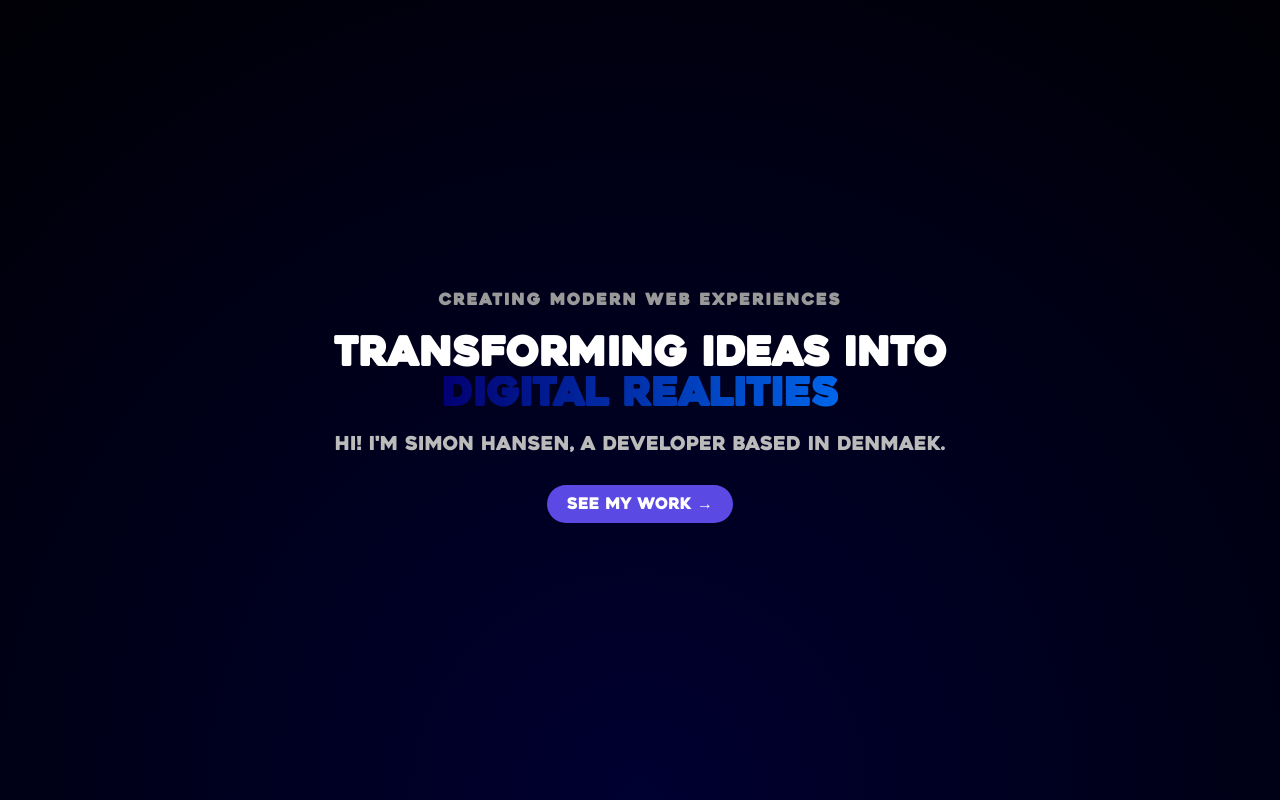
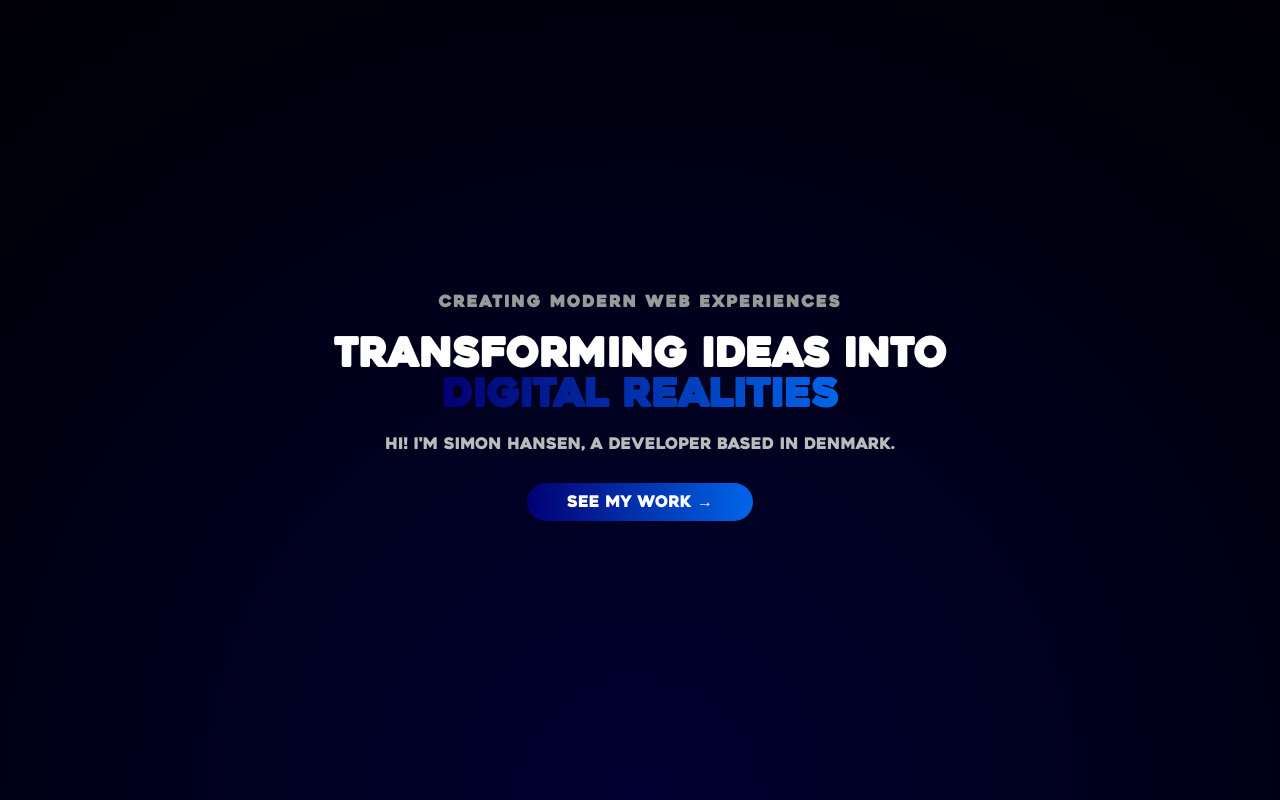
Before and after one commit to SimonOnyszczakHansen/Website, an Angular app: page / in a window 1280 px wide. Shown: the top 800 px of the page. Built offline with nearby package versions, Linux system fonts and the light colour scheme.

Commit message:
added styling to the button

```diff
--- a/src/app/homepage/homepage.component.css
+++ b/src/app/homepage/homepage.component.css
@@ -1,5 +1,5 @@
 body {
-    background: rgb(7,0,134);
+  background: rgb(7, 0, 134);
   background: radial-gradient(circle, rgb(0, 0, 49) 0%, rgb(0, 0, 5) 100%);
   min-height: 100em;
   height: 100%;
@@ -11,6 +11,7 @@ body {
   border: 0;
   font-family: skibidi;
 }
+
 .hero {
   height: 100vh;
   display: flex;
@@ -47,22 +48,23 @@ body {
 }
 
 .hero p {
-    font-size: 1.2rem;
+  font-size: 1rem;
   margin-bottom: 30px;
   color: #bbb;
 }
 
 .cta-button {
   display: inline-block;
-    padding: 10px 20px;
-    background-color: #5a4ae3;
+  padding: 10px 40px;
   color: white;
   text-decoration: none;
-    border-radius: 25px;
   font-size: 1rem;
   transition: background-color 0.3s ease;
+  border-radius: 25px;
+  background-image: linear-gradient(to right, #020072, #0065e9), linear-gradient(to right, transparent, transparent);
+  background-origin: border-box;
 }
 
 .cta-button:hover {
-    background-color: #726bfa;
+  cursor: pointer;
 }
--- a/src/app/homepage/homepage.component.html
+++ b/src/app/homepage/homepage.component.html
@@ -13,8 +13,8 @@
         <div class="hero-content">
           <h3>Creating Modern Web Experiences</h3>
           <h1>Transforming Ideas into <span>Digital Realities</span></h1>
-          <p>Hi! I'm Simon Hansen, a developer based in Denmaek.</p>
-          <a href="#portfolio" class="cta-button">See my work &rarr;</a>
+          <p>Hi! I'm Simon Hansen, a developer based in Denmark.</p>
+          <a class="cta-button" type="button">See my work &rarr;</a>
         </div>
       </header>
 </body>
```
Lines whose indentation alone changed are shown as unchanged.
